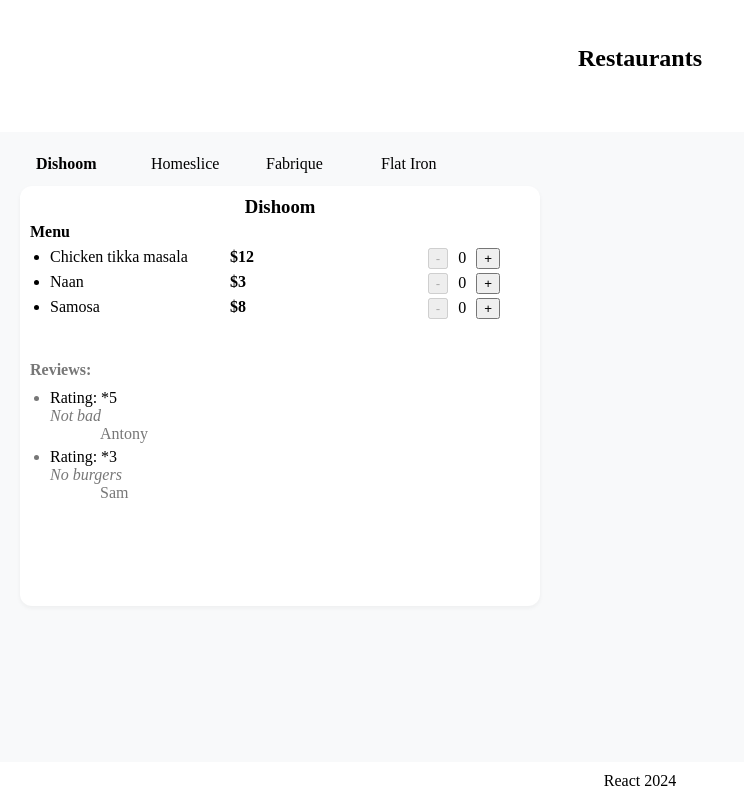
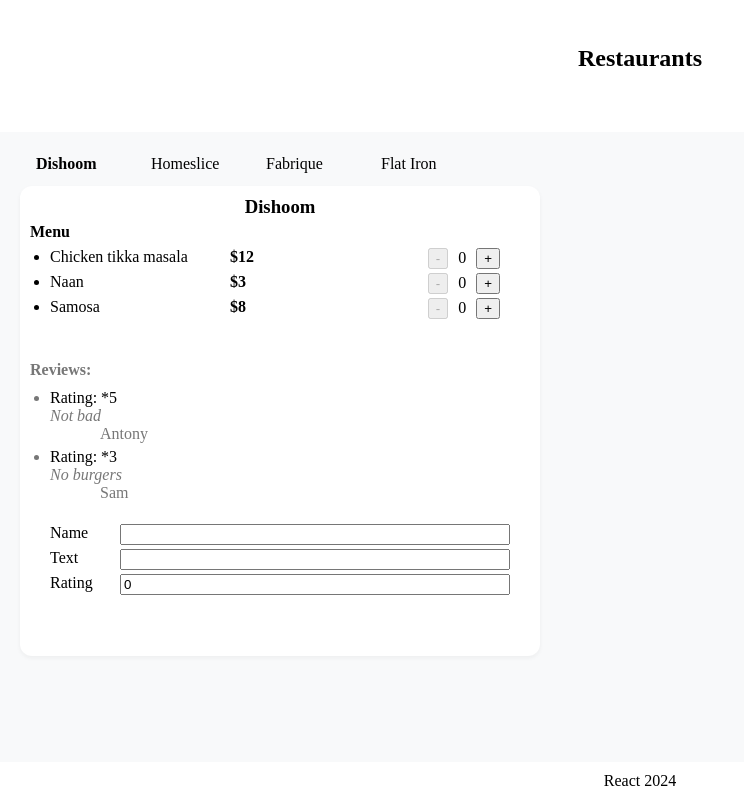
Before and after one commit to ksanster/react-2024-01-15, a React (Vite) app: page / in a window 1280 px wide. Both pictures are taken after a click on the label "Dishoom". Shown: the whole page, without its empty margins (0-744 px from the left). Built offline with nearby package versions, Linux system fonts and the light colour scheme.

Commit message:
Homework for Lecture-4

```diff
--- a/src/app.jsx
+++ b/src/app.jsx
@@ -1,11 +1,11 @@
 import {Layout} from "./components/layout/component.jsx";
-import { restaurants } from './constants/mock.js'
 import {Restaurant} from "./components/restaurant/component.jsx";
 import React, {useState} from "react";
 import {Tabs} from "./components/tabs/tabs.jsx";
+import { restaurants } from './constants/mock.js'
 
 export const App = () => {
-    const [selectedRestaurant, setSelectedRestaurant] = useState(restaurants[0]);
+    const [selectedRestaurant, setSelectedRestaurant] = useState();
 
     const handleChange = (id) => {
         const restaurant = restaurants.find(restaurant => restaurant.id === id);
@@ -14,11 +14,14 @@ export const App = () => {
 
     return (
         <Layout>
-            <Tabs source={restaurants} onClick={handleChange} selectedId={selectedRestaurant.id}/>
+            <Tabs source={restaurants} onClick={handleChange} selectedId={selectedRestaurant?.id}/>
+            {selectedRestaurant &&
             <Restaurant
+                key={selectedRestaurant.id}
                 name={selectedRestaurant.name}
                 dishes={selectedRestaurant.menu}
                 reviews={selectedRestaurant.reviews} />
+            }
         </Layout>
     );
 };
--- a/src/components/restaurant/component.jsx
+++ b/src/components/restaurant/component.jsx
@@ -1,6 +1,7 @@
 import styles from './styles.module.css';
 import {Menu} from "./parts/menu/component.jsx";
 import {Reviews} from "./parts/reviews/component.jsx";
+import {ReviewForm} from "./parts/review-form/component.jsx";
 
 export const Restaurant = ({name, dishes, reviews}) => {
     return (
@@ -8,6 +9,7 @@ export const Restaurant = ({name, dishes, reviews}) => {
             <h3 className={styles.title}>{name}</h3>
             <Menu dishes={dishes}/>
             <Reviews source={reviews}/>
+            <ReviewForm minRating='0' maxRating='5' />
         </div>
     );
 }
--- /dev/null
+++ b/src/components/restaurant/parts/review-form/component.jsx
@@ -0,0 +1,55 @@
+import styles from './styles.module.css';
+import {useReducer} from "react";
+
+const InitialValue = {
+    name: '',
+    text: '',
+    rating: 0
+}
+
+const reducer = (state, {type, payload}) => {
+    switch (type) {
+        case 'setName':
+            return {
+                ...InitialValue,
+                name: payload
+            }
+        case 'setText':
+            return {
+                ...state,
+                text:payload
+            }
+        case 'setRating':
+            return {
+                ...state,
+                rating: payload
+            }
+    }
+}
+
+export const ReviewForm = (minRating, maxRating) => {
+    const [form, dispatch] = useReducer(reducer, InitialValue);
+
+    return (
+        <form name='review-form'>
+            <div className={styles.root}>
+                <div className={styles.field}>
+                    <label htmlFor='name'>Name</label>
+                    <input id='name' type='text' value={form.name} onChange={(event) =>
+                    dispatch({type: 'setName', payload: event.target.value})}/>
+                </div>
+                <div className={styles.field}>
+                    <label htmlFor='text'>Text</label>
+                    <input id='text' type='text' value={form.text} onChange={(event) =>
+                        dispatch({type: 'setText', payload: event.target.value})}/>
+                </div>
+                <div className={styles.field}>
+                    <label htmlFor='rating'>Rating</label>
+                    <input id='rating' type='number' min={minRating} max={maxRating}
+                           value={form.rating}
+                           onChange={(event) => dispatch({type: 'setRating', payload: event.target.value})}/>
+                </div>
+            </div>
+        </form>
+    );
+}
--- /dev/null
+++ b/src/components/restaurant/parts/review-form/styles.module.css
@@ -0,0 +1,10 @@
+.root {
+    padding: 20px 20px;
+    display: grid;
+}
+
+.field {
+    display: grid;
+    grid-template-columns: 70px 1fr;
+    margin: 2px 0;
+}
--- a/src/components/restaurant/styles.module.css
+++ b/src/components/restaurant/styles.module.css
@@ -2,7 +2,7 @@
     padding: 10px;
     max-width: 500px;
     width: 100%;
-    height: 400px;
+    height: 450px;
     border-radius: 12px;
     background: #FFFFFF;
     box-shadow: 0 2px 4px 0 rgba(33, 36, 41, 0.05);
```
